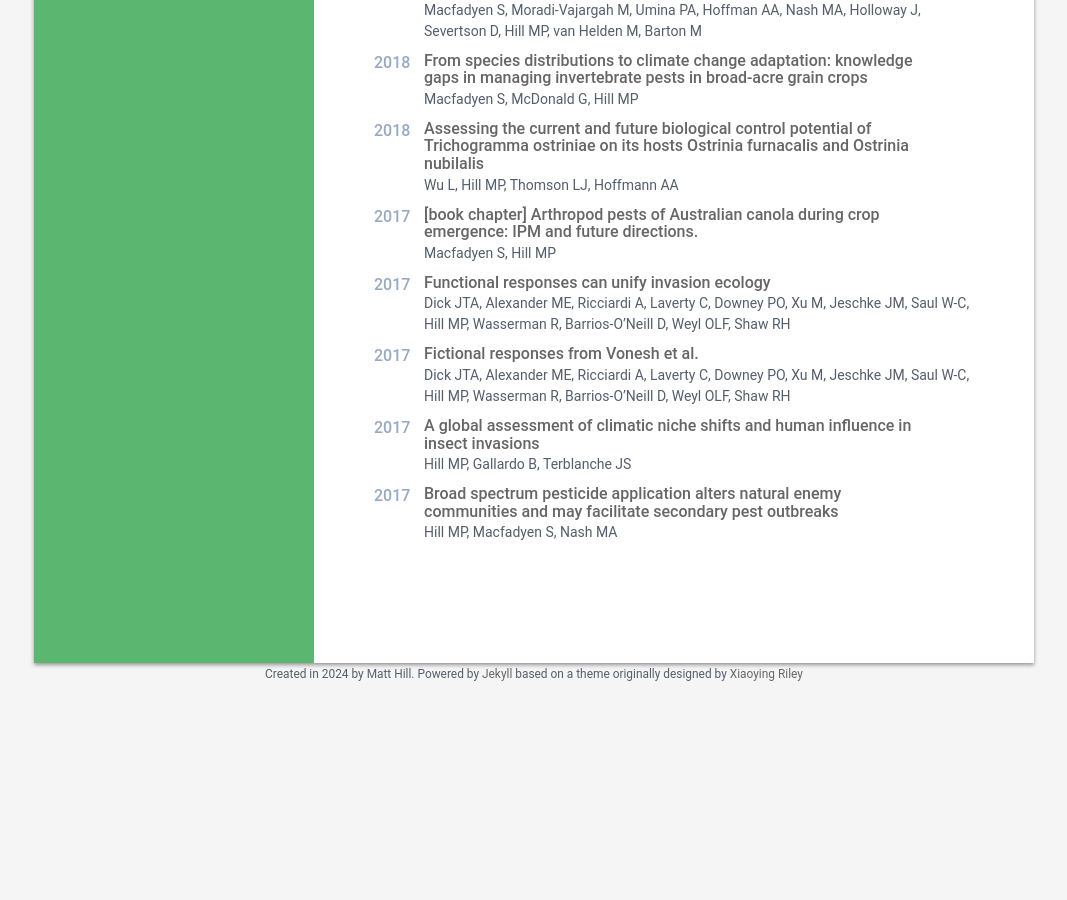
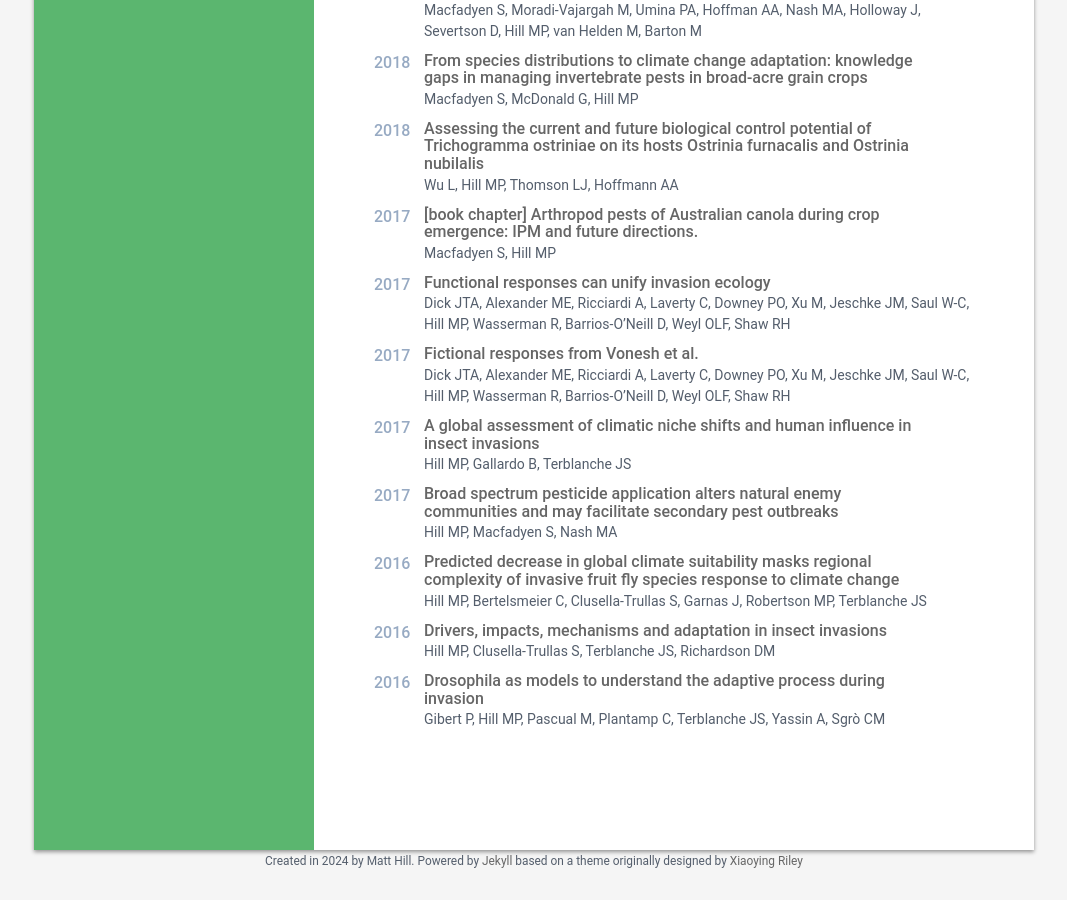
Before and after one commit to mattecologist/mattecologist.github.io, a Jekyll site: the page built from index.html, in a window 1280 px wide and 900 px high, scrolled down 1134 px. Shown: the whole window, without its empty margins (106-1173 px from the left). Built offline with Jekyll 4.4.1, drawn with Linux system fonts in a browser that asks for light colours; nearby versions of some CDN libraries; a style sheet for code colours, icons or effects is not loaded; before the commit the page ends 1847 px from its top, so only the background shows below that.

Commit message:
add papers

```diff
--- a/_data/publications.yml
+++ b/_data/publications.yml
@@ -88,3 +88,18 @@
   authors: Macfadyen S, Hill MP
   year: 2017
   link: ./assets/pdf/Reddy_Ch24.pdf
+
+- title: "Drosophila as models to understand the adaptive process during invasion"
+  authors: Gibert P, Hill MP, Pascual M, Plantamp C, Terblanche JS, Yassin A, Sgrò CM
+  year: 2016
+  link: ./assets/pdf/s10530-016-1087-4.pdf
+
+- title: "Drivers, impacts, mechanisms and adaptation in insect invasions"
+  authors: Hill MP, Clusella-Trullas S, Terblanche JS, Richardson DM
+  year: 2016
+  link: ./assets/pdf/s10530-016-1088-3.pdf
+
+- title: "Predicted decrease in global climate suitability masks regional complexity of invasive fruit fly species response to climate change"
+  authors: Hill MP, Bertelsmeier C, Clusella-Trullas S, Garnas J, Robertson MP, Terblanche JS
+  year: 2016
+  link: ./assets/pdf/s10530-016-1078-5.pdf
```
Also changed, not shown: 3 other files.
